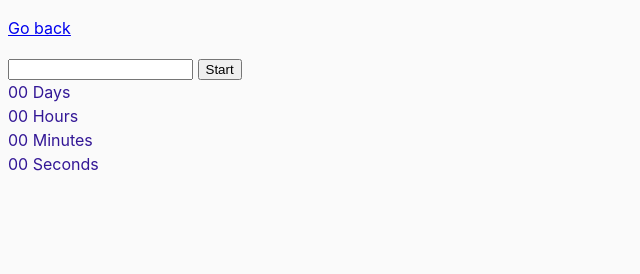
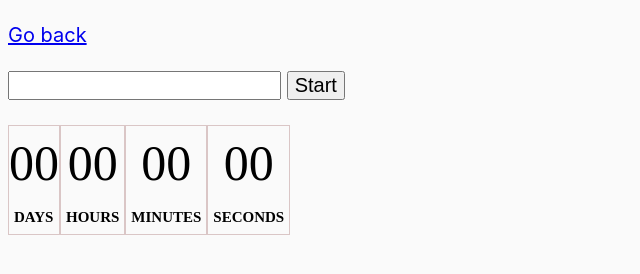
Before and after one commit to TatianaMaksimova/date-promise-api, a website built with Parcel: page src/02-timer.html in a window 1280 px wide. Shown: the whole page, without its empty margins (0-640 px from the left). Built offline with nearby package versions, Linux system fonts and the light colour scheme.

Commit message:
starts 02-task about timer

```diff
--- a/package.json
+++ b/package.json
@@ -27,6 +27,7 @@
   },
   "dependencies": {
     "bootstrap.native": "^4.1.2",
+    "flatpickr": "^4.6.13",
     "lodash.throttle": "^4.1.1"
   }
 }
--- a/src/css/common.css
+++ b/src/css/common.css
@@ -1,5 +1,6 @@
 * {
   box-sizing: border-box;
+  font-size: 20px;
 }
 
 body {
@@ -7,6 +8,7 @@ body {
     Oxygen-Sans, Ubuntu, Cantarell, 'Helvetica Neue', sans-serif;
   -webkit-font-smoothing: antialiased;
   -moz-osx-font-smoothing: grayscale;
+
   background-color: #fafafa;
   color: #331796;
   line-height: 1.5;
@@ -16,3 +18,32 @@ img {
   display: block;
   max-width: 100%;
 }
+
+.timer {
+  display: flex;
+  margin-top: 25px;
+}
+
+.field {
+  font-family: Times New Roman, sans-serif;
+  color: black;
+  border: 1px solid rgb(218, 198, 198);
+}
+
+.value {
+  display: flex;
+  justify-content: center;
+
+  font-size: 50px;
+  /* outline: 1px solid red; */
+}
+
+.label {
+  display: flex;
+  padding: 5px;
+
+  font-size: 15px;
+  font-weight: bold;
+  text-transform: uppercase;
+  /* outline: 1px solid green; */
+}
--- a/src/js/02-timer.js
+++ b/src/js/02-timer.js
@@ -1 +1,66 @@
+// Напиши скрипт таймера, который ведёт обратный отсчет до определенной даты. Такой таймер может использоваться в блогах и интернет-магазинах, страницах регистрации событий, во время технического обслуживания и т.д.
+
+// Добавь минимальное оформление элементов интерфейса.
+
+// Используй библиотеку flatpickr для того чтобы позволить пользователю кроссбраузерно выбрать конечную дату и время в одном элементе интерфейса.
+
 import '../css/common.css';
+
+// Описан в документации
+import flatpickr from 'flatpickr';
+// Дополнительный импорт стилей
+import 'flatpickr/dist/flatpickr.min.css';
+
+const refs = {
+  datetimePickerInput: document.getElementById('datetime-picker'),
+  startBtn: document.querySelector('button[data-start]'),
+  daysValue: document.querySelector('span[data-days]'),
+  hoursValue: document.querySelector('span[data-hours]'),
+  minutesValue: document.querySelector('span[data-minutes]'),
+  secondsValue: document.querySelector('span[data-seconds]'),
+};
+
+refs.datetimePickerInput.addEventListener('click', x => {
+  console.log(x);
+});
+
+flatpickr(refs.datetimePickerInput, options);
+
+const options = {
+  enableTime: true,
+  time_24hr: true,
+  defaultDate: new Date(),
+  minuteIncrement: 1,
+  onClose(selectedDates) {
+    console.log(selectedDates[0]);
+  },
+};
+
+// window.alert('Please choose a date in the future');
+
+function convertMs(ms) {
+  // Number of milliseconds per unit of time
+  const second = 1000;
+  const minute = second * 60;
+  const hour = minute * 60;
+  const day = hour * 24;
+
+  // Remaining days
+  const days = Math.floor(ms / day);
+  // Remaining hours
+  const hours = Math.floor((ms % day) / hour);
+  // Remaining minutes
+  const minutes = Math.floor(((ms % day) % hour) / minute);
+  // Remaining seconds
+  const seconds = Math.floor((((ms % day) % hour) % minute) / second);
+
+  return { days, hours, minutes, seconds };
+}
+
+// console.log(convertMs(2000)); // {days: 0, hours: 0, minutes: 0, seconds: 2}
+// console.log(convertMs(140000)); // {days: 0, hours: 0, minutes: 2, seconds: 20}
+// console.log(convertMs(24140000)); // {days: 0, hours: 6 minutes: 42, seconds: 20}
+
+function addLeadingZero(value) {
+  padStart();
+}
```
Also changed, not shown: 1 other file.
